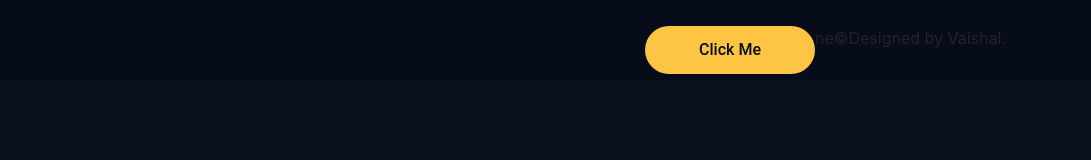
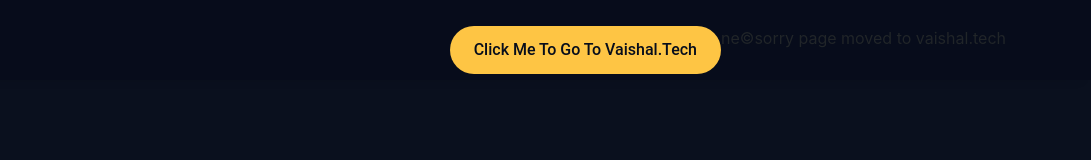
Before and after one commit to vaisha-darrenshan/vaishal.tech, a website with bundled scripts: page index.html in a window 1280 px wide. Shown: the full height of the page, 189-1280 px from the left. Built offline with nearby package versions, Linux system fonts and the light colour scheme; files whose address does not match are found by name.

Commit message:
Update index.html

```diff
--- a/index.html
+++ b/index.html
@@ -50,11 +50,11 @@
   <!-- Start Hero Seciton -->
 
               <button class="st-btn st-style1 st-color1" onclick="window.location.href='https://vaishal.tech';">
-  Click me
+  Click me to go to vaishal.tech
 </button>
 ne
 
-        <div class="st-copyright-text">&copy;Designed by Vaishal.</div>
+        <div class="st-copyright-text">&copy;sorry page moved to vaishal.tech</div>
 
 
   <!-- Scripts -->
```
